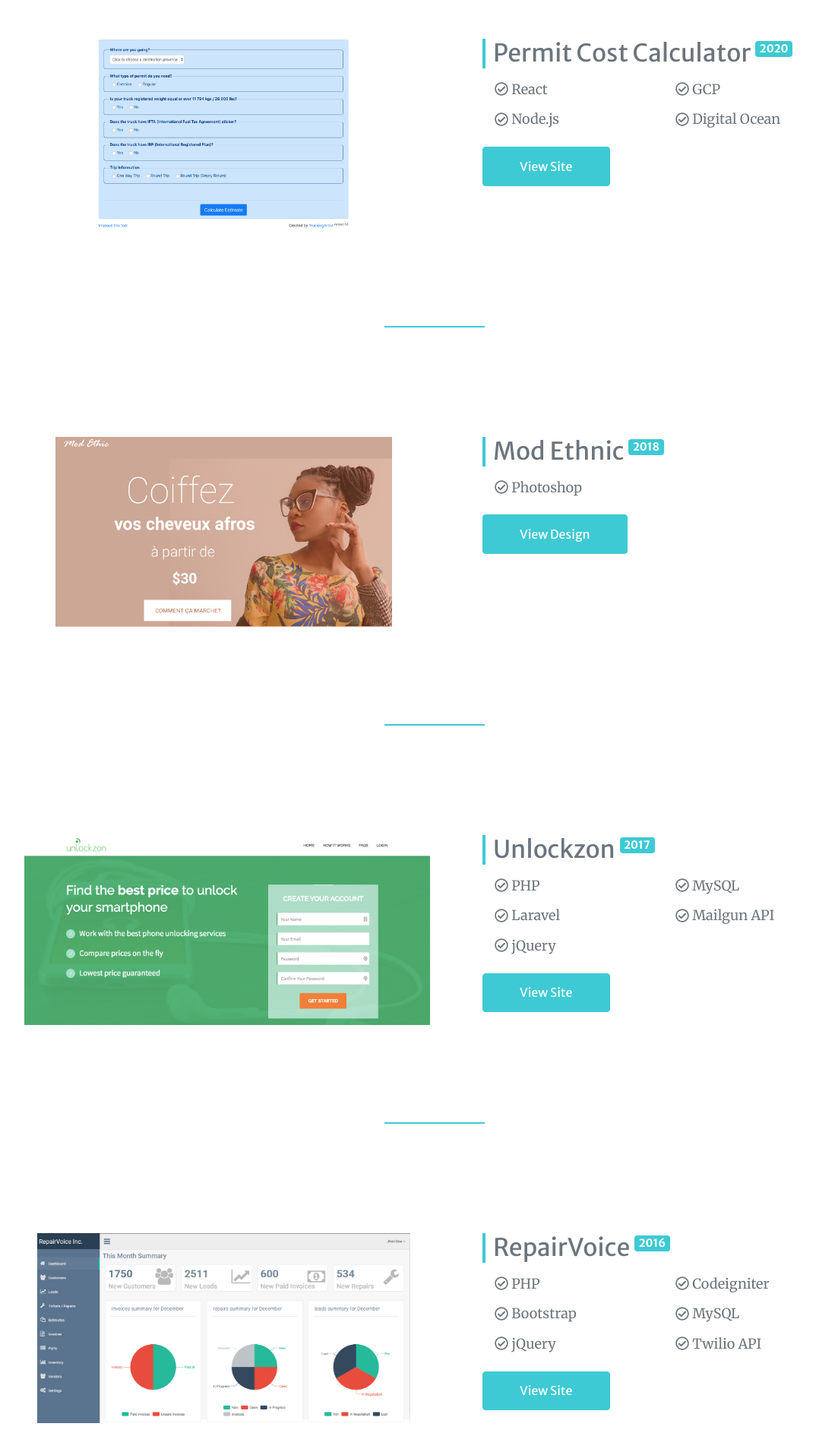
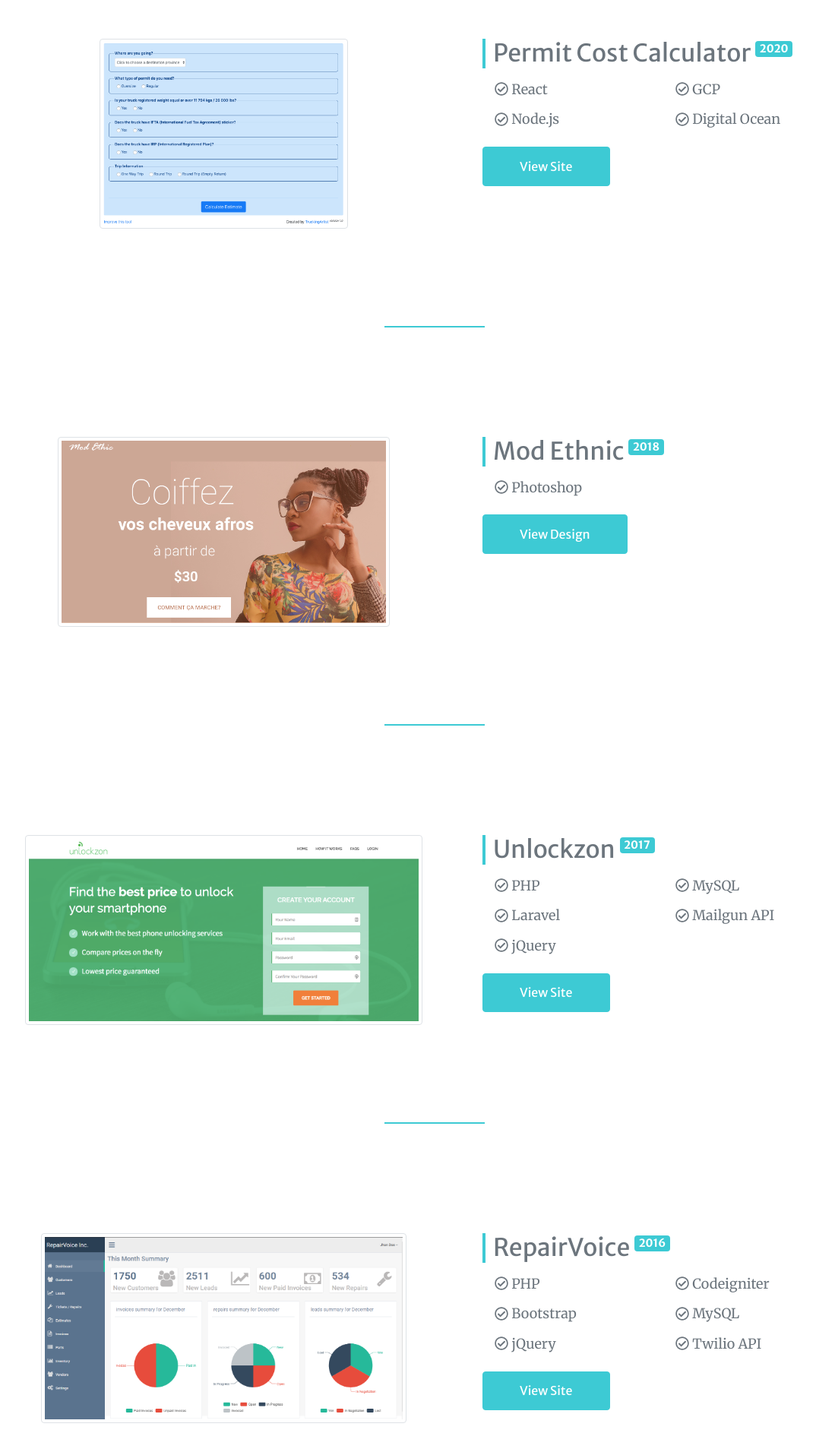
Before and after one commit to bitsbyjerome/portfolio, a plain HTML site: page index.html in a window 1280 px wide. Shown: the part 2203-4114 px from the top of the page at 76% size, without its empty margins (68-1142 px from the left). Drawn offline with nearby package versions, Linux system fonts and the light colour scheme.

Commit message:
Fixed portfolio image in responsive mode

```diff
--- a/index.html
+++ b/index.html
@@ -5,7 +5,7 @@
         <meta name="viewport" content="width=device-width, initial-scale=1, shrink-to-fit=no" />
         <meta name="description" content="" />
         <meta name="author" content="" />
-        <title>Jean | Software Developer</title>
+        <title>Software Developer | ON, CA</title>
         <!-- Favicon-->
         <link rel="icon" type="image/x-icon" href="assets/img/favicon.ico" />
         <!-- Font Awesome icons (free version)-->
@@ -26,7 +26,6 @@
                 <button class="navbar-toggler navbar-toggler-right" type="button" data-toggle="collapse" data-target="#navbarResponsive" aria-controls="navbarResponsive" aria-expanded="false" aria-label="Toggle navigation"><span class="navbar-toggler-icon"></span></button>
                 <div class="collapse navbar-collapse" id="navbarResponsive">
                     <ul class="navbar-nav ml-auto my-2 my-lg-0">
-<!--                        <li class="nav-item"><a class="nav-link js-scroll-trigger" href="#about">About</a></li>-->
                         <li class="nav-item"><a class="nav-link js-scroll-trigger" href="#skills">My Skills</a></li>
                         <li class="nav-item"><a class="nav-link js-scroll-trigger" href="#portfolio">Portfolio</a></li>
                         <li class="nav-item"><a class="nav-link js-scroll-trigger" href="#contact">Contact</a></li>
@@ -115,7 +114,7 @@
                 <div class="row portfolio-row-item">
                     <div class="col-lg-6 col-md-6 text-center">
                         <div class="mt-5">
-                            <img src="assets/img/portfolio/fullsize/trucking-artist.png">
+                            <img class="img-fluid img-thumbnail" src="assets/img/portfolio/fullsize/trucking-artist.png">
                         </div>
                     </div>
 
@@ -143,7 +142,7 @@
                 <div class="row portfolio-row-item">
                     <div class="col-lg-6 col-md-6 text-center">
                         <div class="mt-5">
-                            <img src="assets/img/portfolio/fullsize/trucking-calculator.png">
+                            <img class="img-fluid img-thumbnail" src="assets/img/portfolio/fullsize/trucking-calculator.png">
                         </div>
                     </div>
 
@@ -168,7 +167,7 @@
                 <div class="row portfolio-row-item">
                     <div class="col-lg-6 col-md-6 text-center">
                         <div class="mt-5">
-                            <img src="./assets/img/portfolio/fullsize/mod-ethnic.png">
+                            <img class="img-fluid img-thumbnail" src="./assets/img/portfolio/fullsize/mod-ethnic.png">
                         </div>
                     </div>
 
@@ -188,7 +187,7 @@
                 <div class="row portfolio-row-item">
                     <div class="col-lg-6 col-md-6 text-center">
                         <div class="mt-5">
-                            <img src="assets/img/portfolio/fullsize/unlockzon.png">
+                            <img class="img-fluid img-thumbnail" src="assets/img/portfolio/fullsize/unlockzon.png">
                         </div>
                     </div>
 
@@ -215,7 +214,7 @@
                 <div class="row portfolio-row-item">
                     <div class="col-lg-6 col-md-6 text-center">
                         <div class="mt-5">
-                            <img src="assets/img/portfolio/fullsize/repair-voice.png">
+                            <img class="img-fluid img-thumbnail" src="assets/img/portfolio/fullsize/repair-voice.png">
                         </div>
                     </div>
 
```
